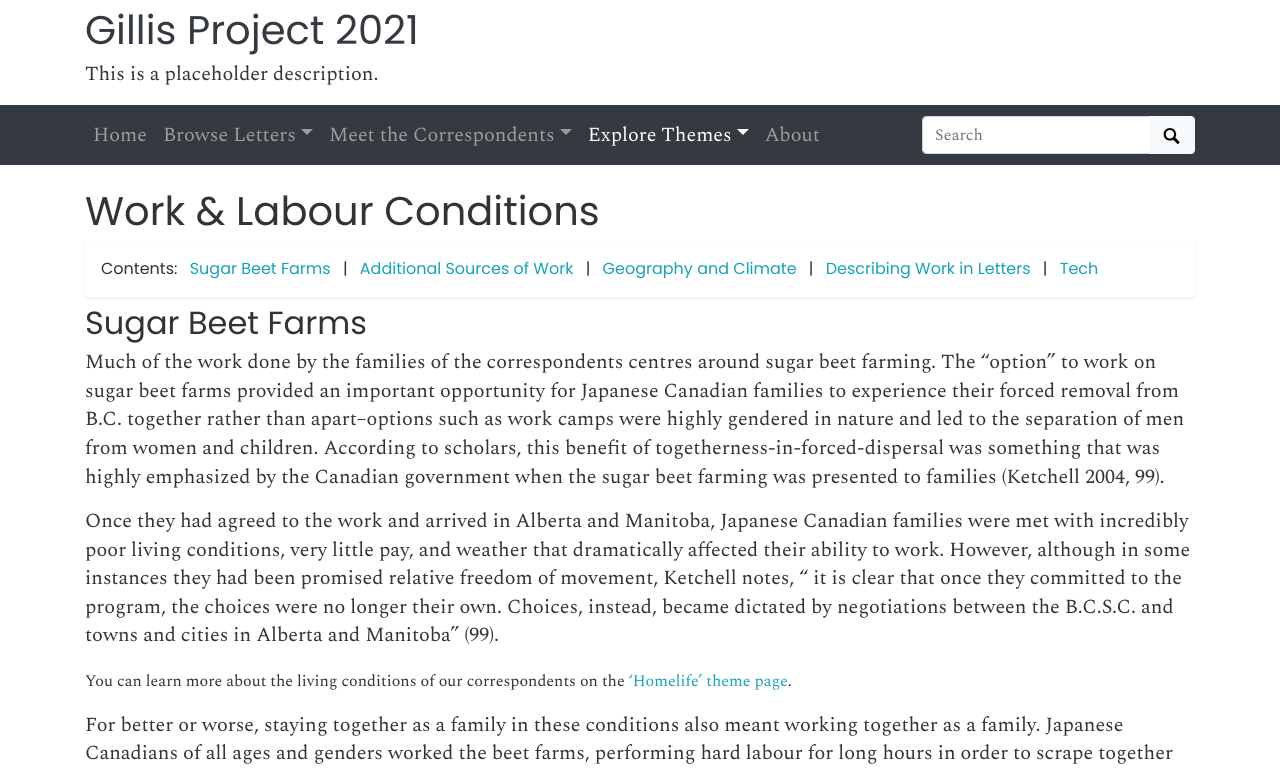
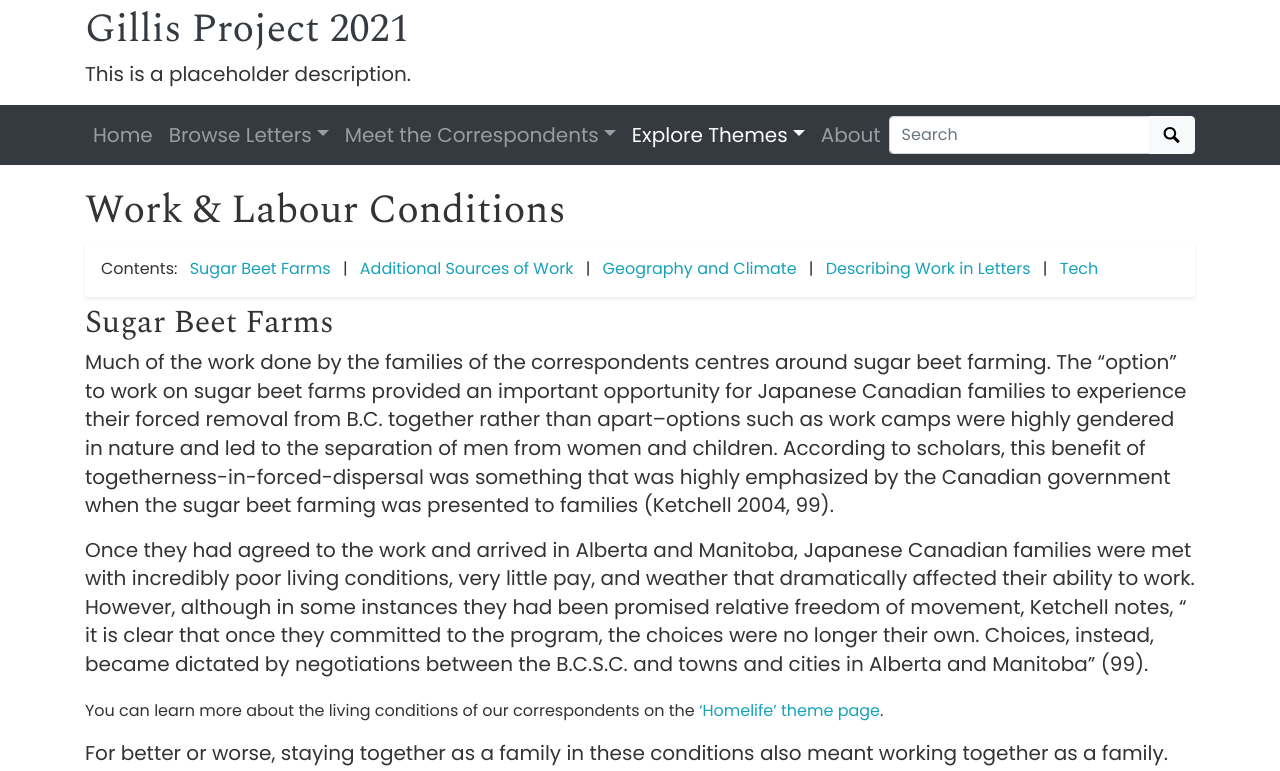
Before and after one commit to ubc-library-rbsc/gillis-2021, a Jekyll site: the page built from pages/labour.md, in a window 1280 px wide. Shown: the top 771 px of the page. Built offline with Jekyll 4.4.1, drawn with Linux system fonts in a browser that asks for light colours.

Commit message:
Update _custom.scss

```diff
--- a/_sass/_custom.scss
+++ b/_sass/_custom.scss
@@ -18,14 +18,14 @@ h6,
 .h4,
 .h5,
 .h6 {
-  font-family: 'Poppins', sans-serif;
+  font-family: 'Spectral', serif;
   font-weight: 500;
   line-height: 1.1;
   color: inherit;
 }
 
 body {
-  font-family: 'Spectral', serif;
+  font-family: 'Poppins', sans-serif;
   font-size: 20px;
   line-height: 1.42857143;
   color: #333333;
```
